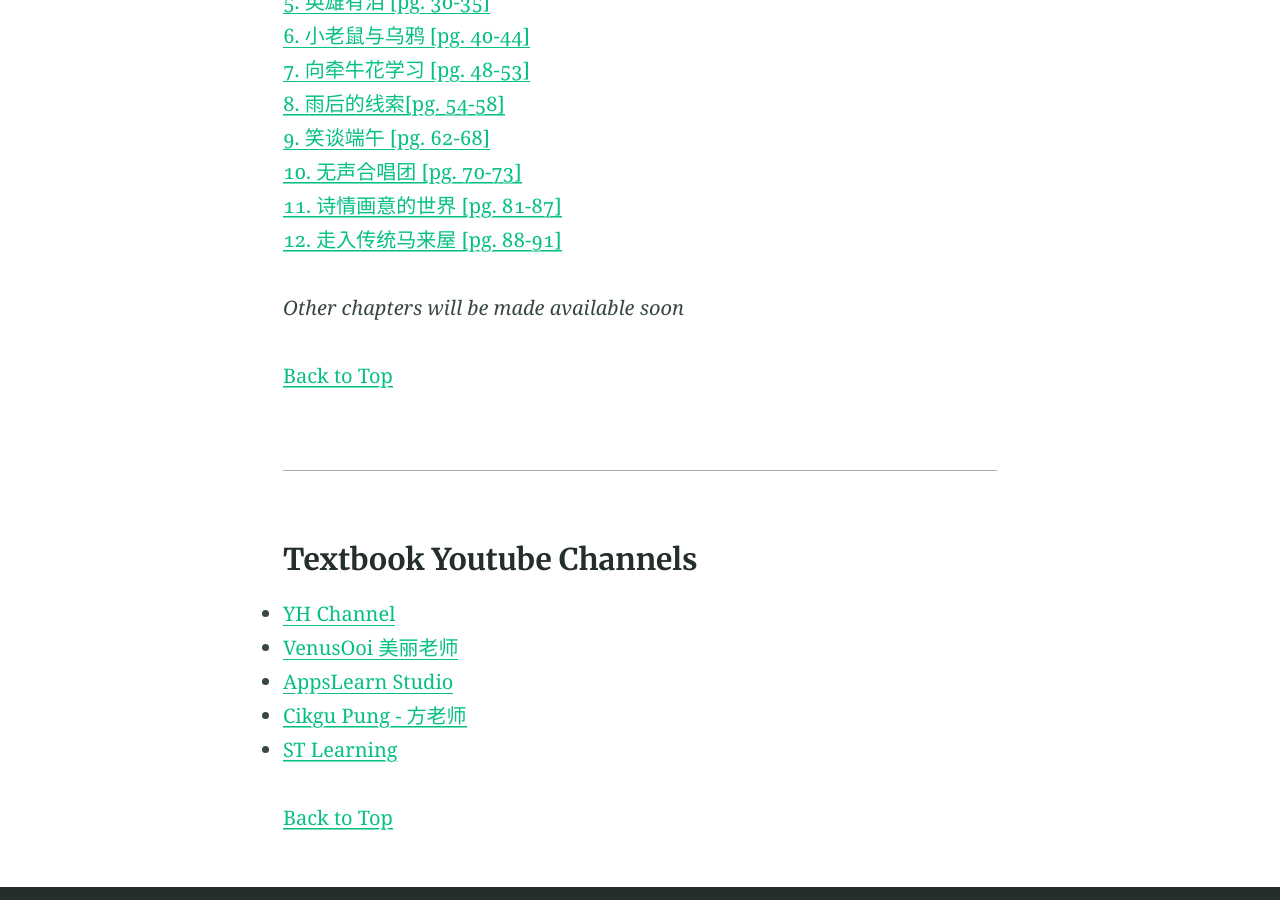
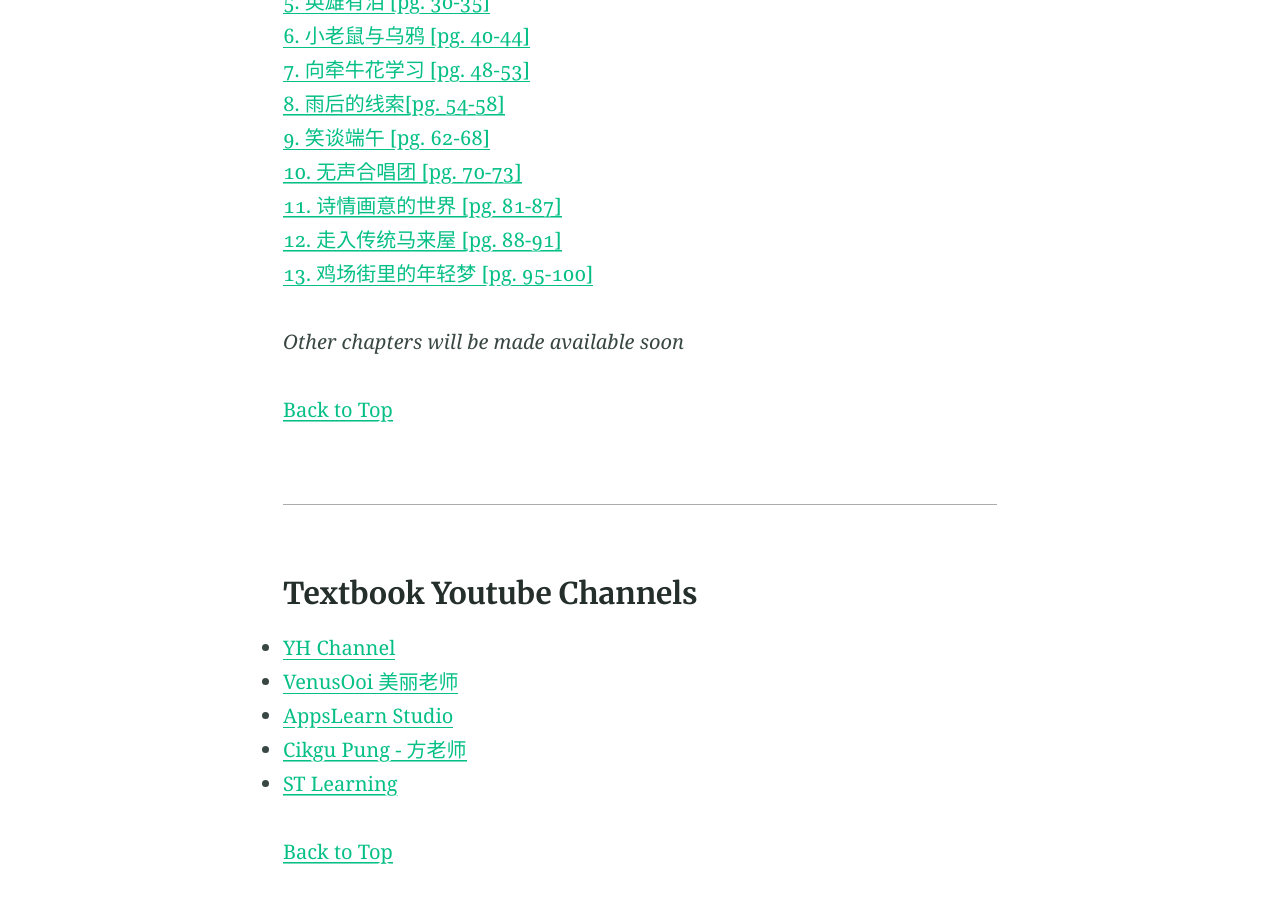
Before and after one commit to multilingual-malaysian/SRJKC_resources, a Jekyll site: the page built from year5.md, in a window 1280 px wide and 900 px high, scrolled down 1941 px. Built offline with Jekyll 4.4.1, drawn with Linux system fonts in a browser that asks for light colours.

Commit message:
Update year5.md

```diff
--- a/year5.md
+++ b/year5.md
@@ -32,7 +32,8 @@ excerpt: "Resource centre for Bahasa Cina Tahun 5 text book"
 <a href="/SRJKC_resources/doc/year5/year5_text9.pdf" target="_blank">9. 笑谈端午 [pg. 62-68]</a>\
 <a href="/SRJKC_resources/doc/year5/year5_text10.pdf" target="_blank">10. 无声合唱团 [pg. 70-73]</a>\
 <a href="/SRJKC_resources/doc/year5/year5_text11.pdf" target="_blank">11. 诗情画意的世界 [pg. 81-87]</a>\
-<a href="/SRJKC_resources/doc/year5/year5_text12.pdf" target="_blank">12. 走入传统马来屋 [pg. 88-91]</a>
+<a href="/SRJKC_resources/doc/year5/year5_text12.pdf" target="_blank">12. 走入传统马来屋 [pg. 88-91]</a>\
+<a href="/SRJKC_resources/doc/year5/year5_text13.pdf" target="_blank">13. 鸡场街里的年轻梦 [pg. 95-100]</a>
 
 _Other chapters will be made available soon_
 
```
